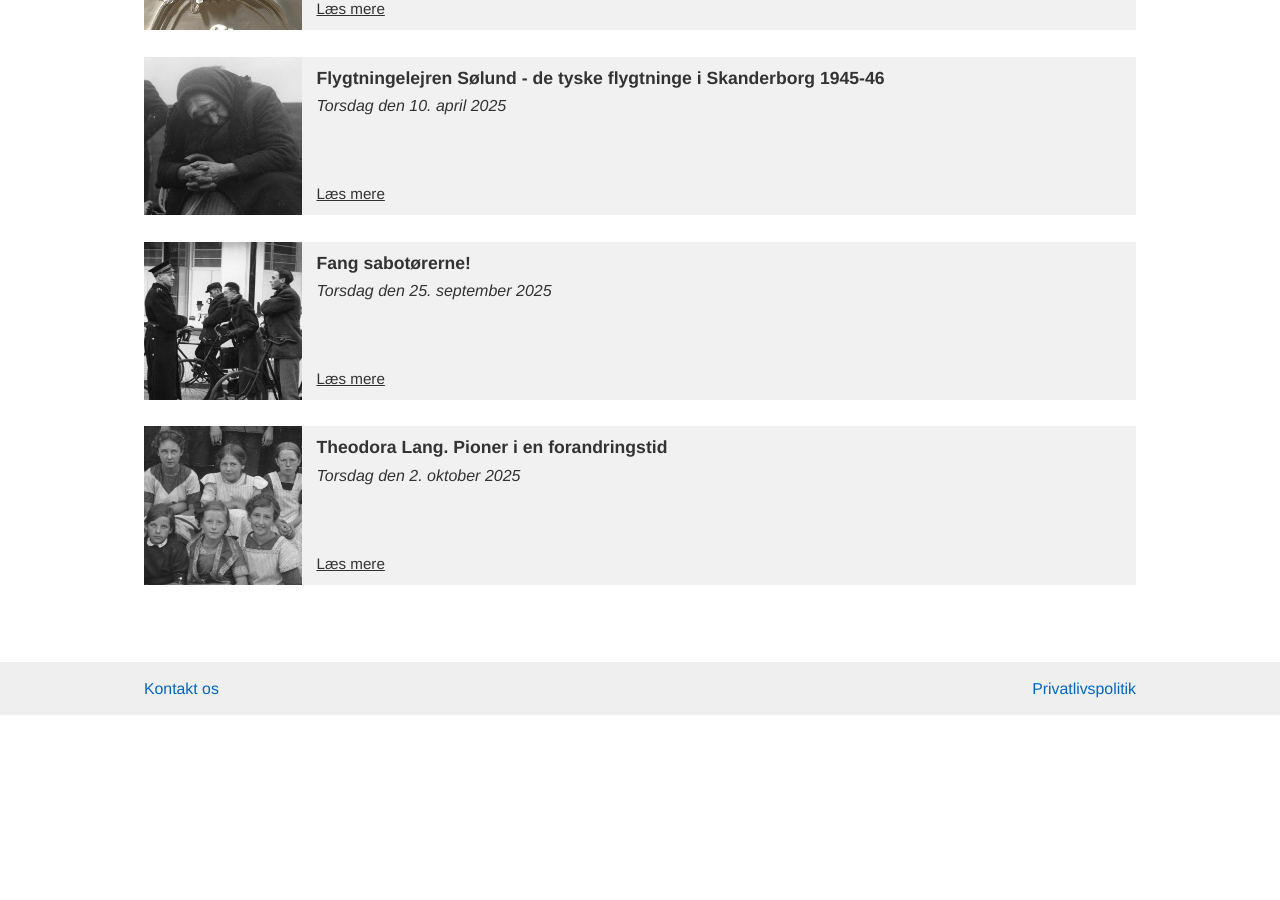
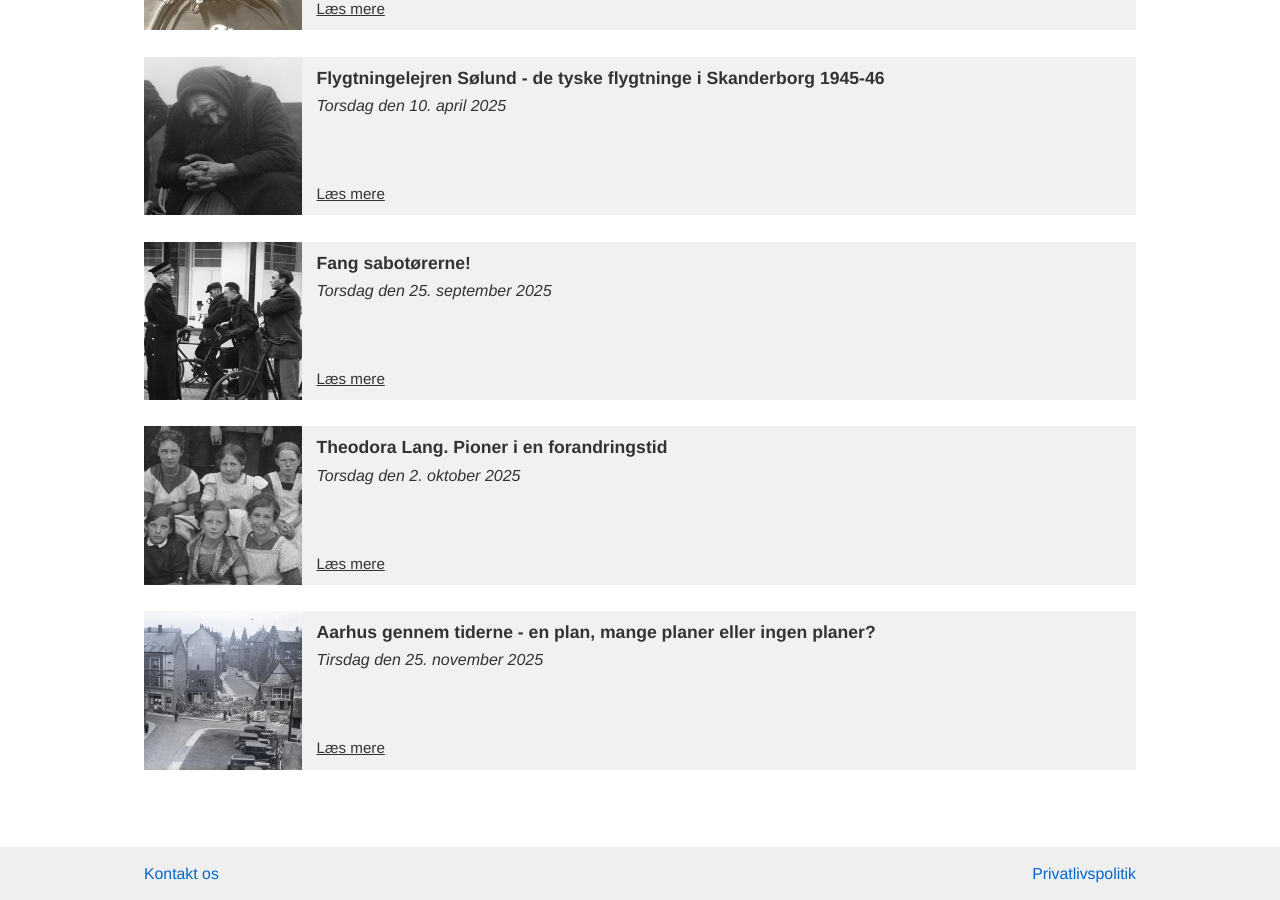
Before and after one commit to guldhorn/historisk-samfund, a Jekyll site: the page built from arrangementer/index.md, in a window 1280 px wide and 900 px high, scrolled down 1945 px. Built offline with Jekyll 4.4.1, drawn with Linux system fonts in a browser that asks for light colours; before the commit the page ends 2660 px from its top, so only the background shows below that.

Commit message:
Update arrangements.yaml
Nyt arrangement

```diff
--- a/_data/arrangements.yaml
+++ b/_data/arrangements.yaml
@@ -132,3 +132,13 @@
   date: Torsdag den 2. oktober 2025
   time: Kl. 19.00
   price: Gratis for medlemmer. 100 kr. for ikke-medlemmer
+
+- page_url: /arrangementer/2025-11-25-aarhus-gennem-tiderne
+  image_url: /assets/aarhus gennem tiderne_arrangementsside.jpg
+  image_alt: Aarhus gennem tiderne - en plan, mange planer eller ingen planer
+  title: Aarhus gennem tiderne - en plan, mange planer eller ingen planer?
+  presenter: Ved Søren Bitsch Christensen - vicedirektør for kulturarv på Det Kgl. Bibliotek
+  location: Foredraget foregår på Dokk1, niv. 2.2, Aarhus Stadsarkiv
+  date: Tirsdag den 25. november 2025
+  time: Kl. 19.00
+  price: Gratis for medlemmer. 100 kr. for ikke-medlemmer
```
